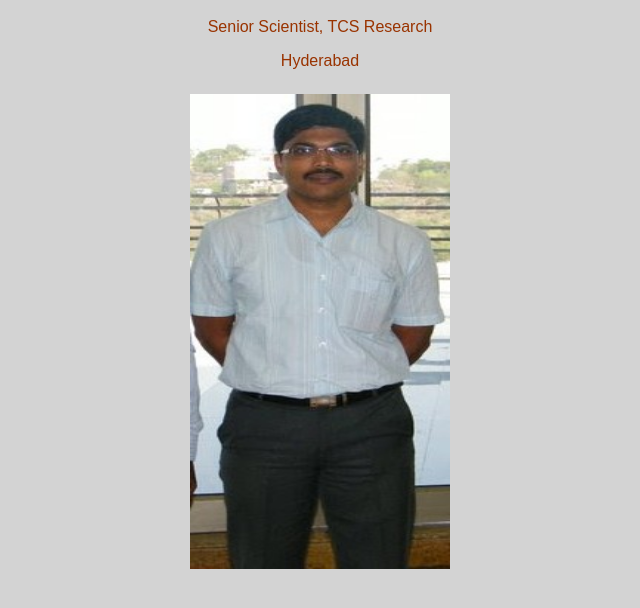
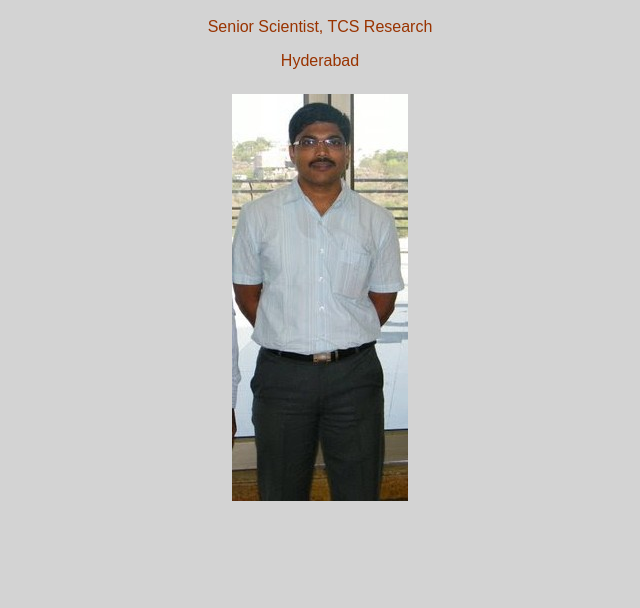
Before and after one commit to srinivaschalamala/SrinivasChalamala.github.io, a plain HTML site: page index2.html in a window 1280 px wide. Shown: the part 130-738 px from the top of the page, without its empty margins (320-960 px from the left). Drawn offline with Linux system fonts and the light colour scheme.

Commit message:
Update index2.html

```diff
--- a/index2.html
+++ b/index2.html
@@ -43,7 +43,7 @@ body
 		<p style="text-align: center;">
 			<span style="color: rgb(153, 51, 0);">Hyderabad</span></p>
 		<p style="font-size: 1.5em;  text-align: center;">
-			<img src="DSCF0643~2.JPG" height= "475" width="260" />
+			<img src="DSCF0643~2.JPG" height= "407" width="176" />
 
 
 	</body>
```
